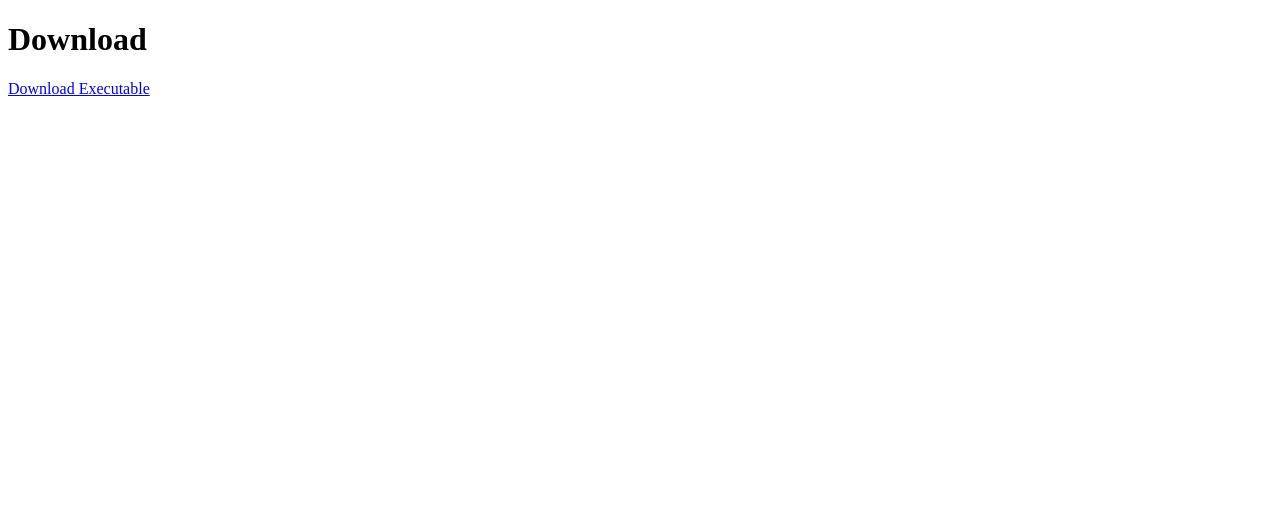
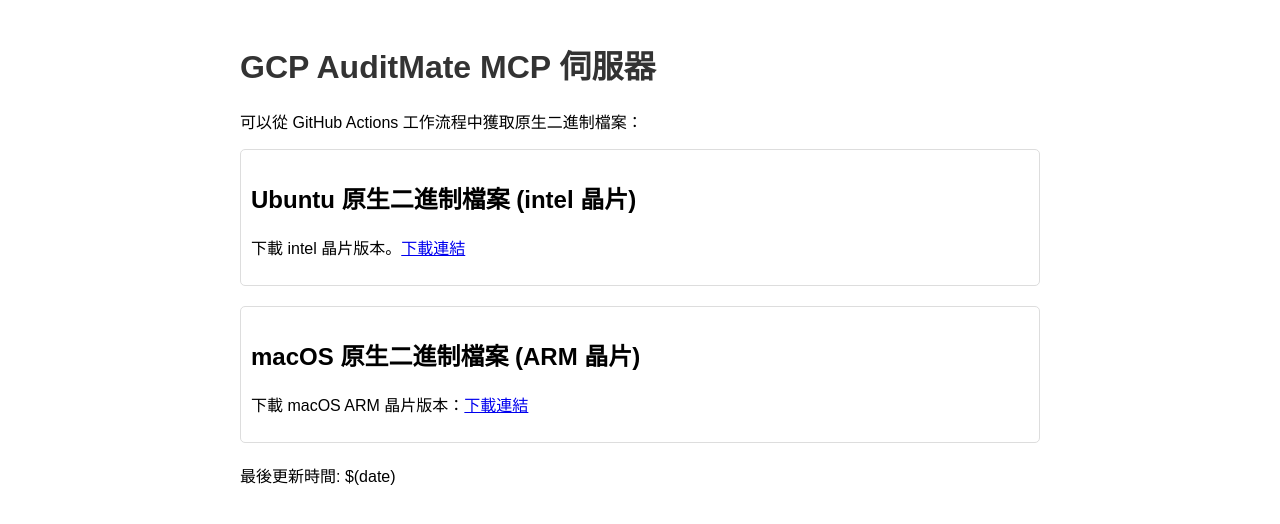
Before and after one commit to samzhu/gcp-auditmate-mcp-server, a plain HTML site: page site/index.html in a window 1280 px wide. Drawn offline with Linux system fonts and the light colour scheme.

Commit message:
更新 GitHub Actions 工作流程，移除 macOS 環境支援，並升級上傳可執行檔的動作版本，同時更新靜態網站內容以提供更清晰的下載連結及說明。

```diff
--- a/site/index.html
+++ b/site/index.html
@@ -2,12 +2,40 @@
 <html>
 
 <head>
-  <meta charset="UTF-8">
-  <title>GCP Auditmate MCP Server</title>
+  <title>GCP AuditMate MCP 伺服器</title>
+  <style>
+    body {
+      font-family: Arial, sans-serif;
+      max-width: 800px;
+      margin: 0 auto;
+      padding: 20px;
+    }
+
+    h1 {
+      color: #333;
+    }
+
+    .artifact {
+      margin-bottom: 20px;
+      padding: 10px;
+      border: 1px solid #ddd;
+      border-radius: 5px;
+    }
+  </style>
 </head>
 
 <body>
-  <h1>Download</h1><a href="gcp-auditmate-mcp-server">Download Executable</a>
+  <h1>GCP AuditMate MCP 伺服器</h1>
+  <p>可以從 GitHub Actions 工作流程中獲取原生二進制檔案：</p>
+  <div class="artifact">
+    <h2>Ubuntu 原生二進制檔案 (intel 晶片)</h2>
+    <p>下載 intel 晶片版本。<a href="https://blog.samzhu.dev/gcp-auditmate-mcp-server/gcp-auditmate-mcp-server-intel">下載連結</a></p>
+  </div>
+  <div class="artifact">
+    <h2>macOS 原生二進制檔案 (ARM 晶片)</h2>
+    <p>下載 macOS ARM 晶片版本：<a href="https://blog.samzhu.dev/gcp-auditmate-mcp-server/gcp-auditmate-mcp-server">下載連結</a></p>
+  </div>
+  <p>最後更新時間: $(date)</p>
 </body>
 
 </html>
```
Also changed, not shown: 1 other file.
